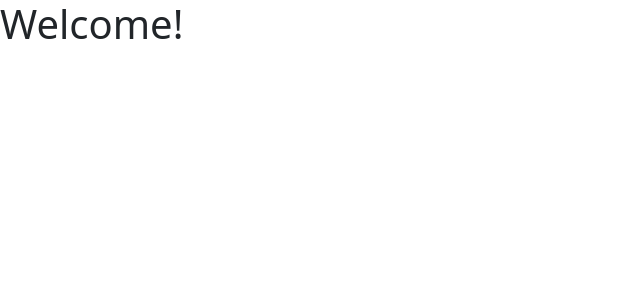
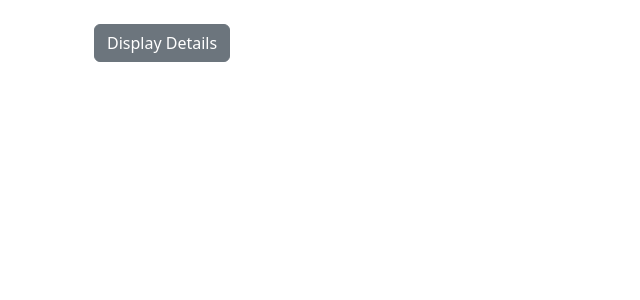
Before and after one commit to rahulraji18/Angular, an Angular app: page / in a window 1280 px wide. Shown: the top 300 px of the page, without its empty margins (0-640 px from the left). Built offline with nearby package versions, Linux system fonts and the light colour scheme.

Commit message:
assignment completed

```diff
--- a/src/app/app.component.css
+++ b/src/app/app.component.css
@@ -0,0 +1,3 @@
+.while-text {
+    color: white;
+}
--- a/src/app/app.component.html
+++ b/src/app/app.component.html
@@ -1 +1,17 @@
-<h1>Welcome!</h1>
+<div class="container p-4">
+  <div class="row">
+    <div class="col-xs-12">
+      <button class="btn btn-secondary" (click)="onToogleDetails()">
+        Display Details
+      </button>
+      <p *ngIf="server">Secret password is: agent1101</p>
+      <p
+        *ngFor="let data of collections"
+        [ngStyle]="{ backgroundColor: data >= 5 ? 'blue' : 'transparent' }"
+        [ngClass]="{ 'while-text': data >= 5 }"
+      >
+        {{ data }}
+      </p>
+    </div>
+  </div>
+</div>
--- a/src/app/app.component.ts
+++ b/src/app/app.component.ts
@@ -6,5 +6,10 @@ import { Component } from '@angular/core';
   styleUrls: ['./app.component.css']
 })
 export class AppComponent {
-  name = 'rahul';
+  server = false;
+  collections = [];
+  onToogleDetails() {
+    this.collections.push((this.collections.length)+1);
+    return this.server = !this.server;
+  }
 }
```
